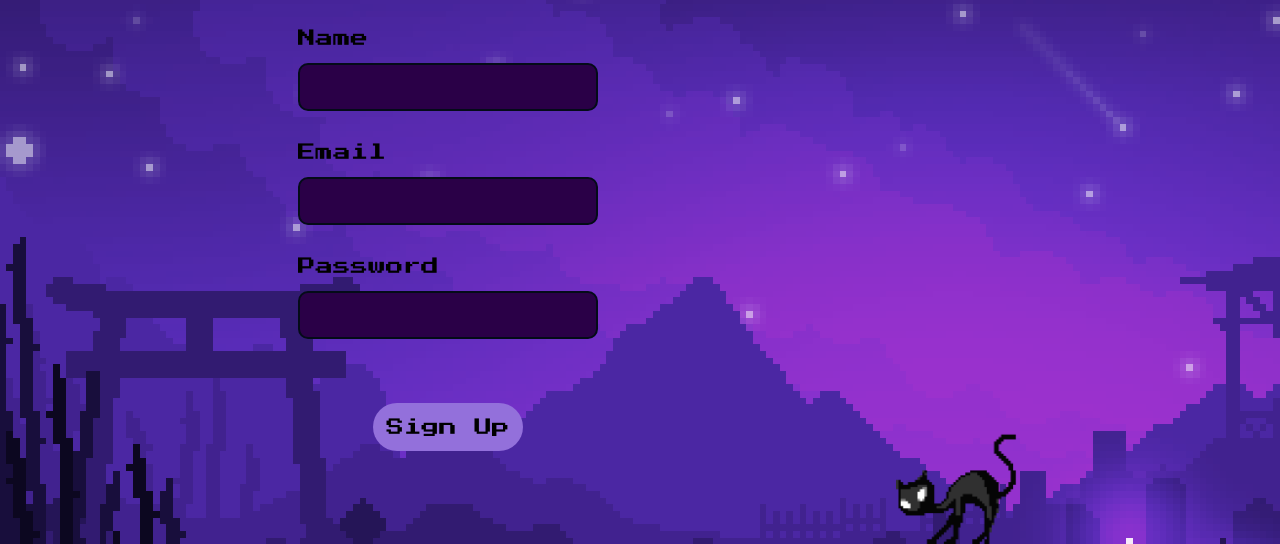
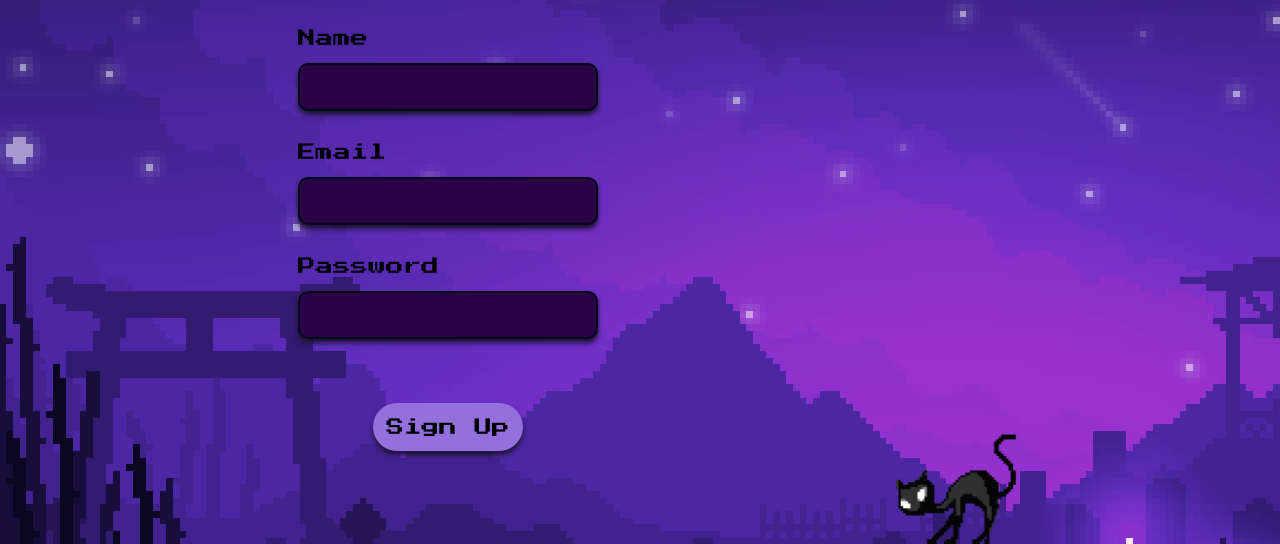
Before and after one commit to MachadoID/BlackCat, a plain HTML site: page index.html in a window 1280 px wide. Shown: the part 256-800 px from the top of the page. Drawn offline with Linux system fonts and the light colour scheme.

Commit message:
Update styles.css

```diff
--- a/styles.css
+++ b/styles.css
@@ -99,6 +99,7 @@ main form input{
     font-size: 1rem;
     border: 2px solid #040B18;
     border-radius: 10px;
+    box-shadow: 0px 4px 5px #1e1333;
 }
 main form .botao{
     color: #000000;
```
